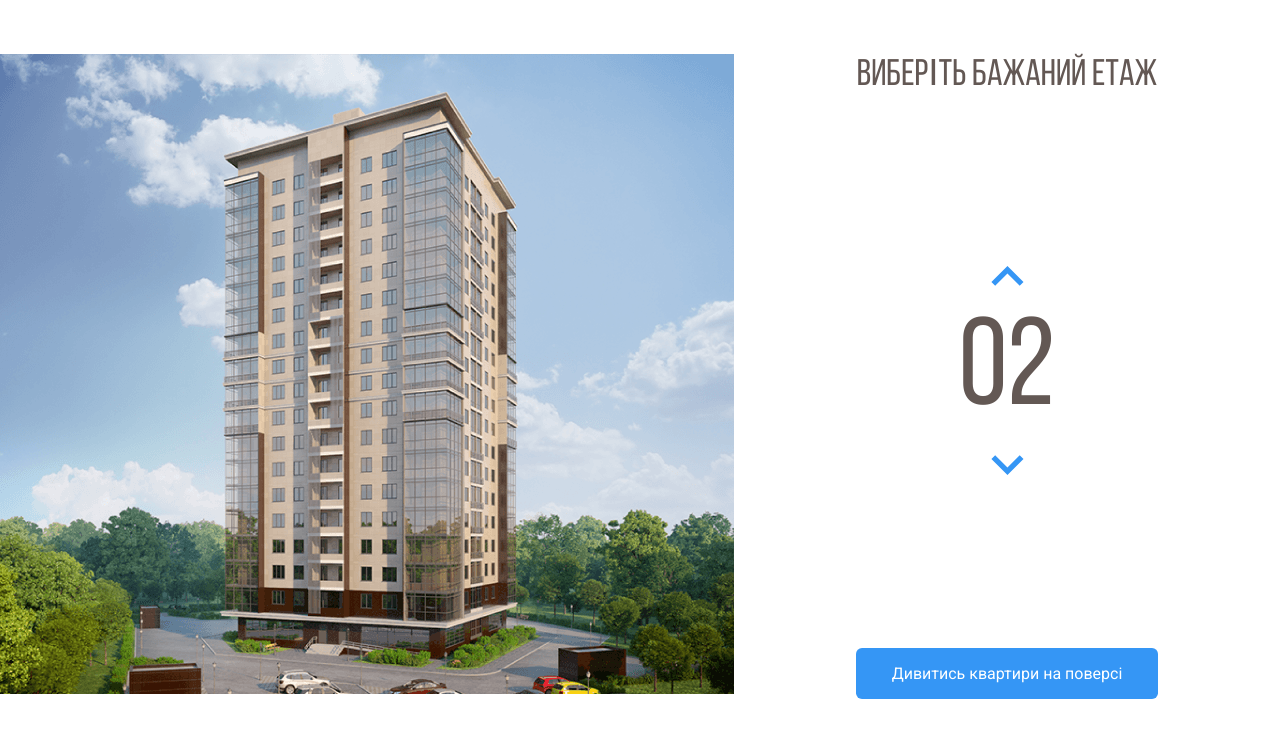
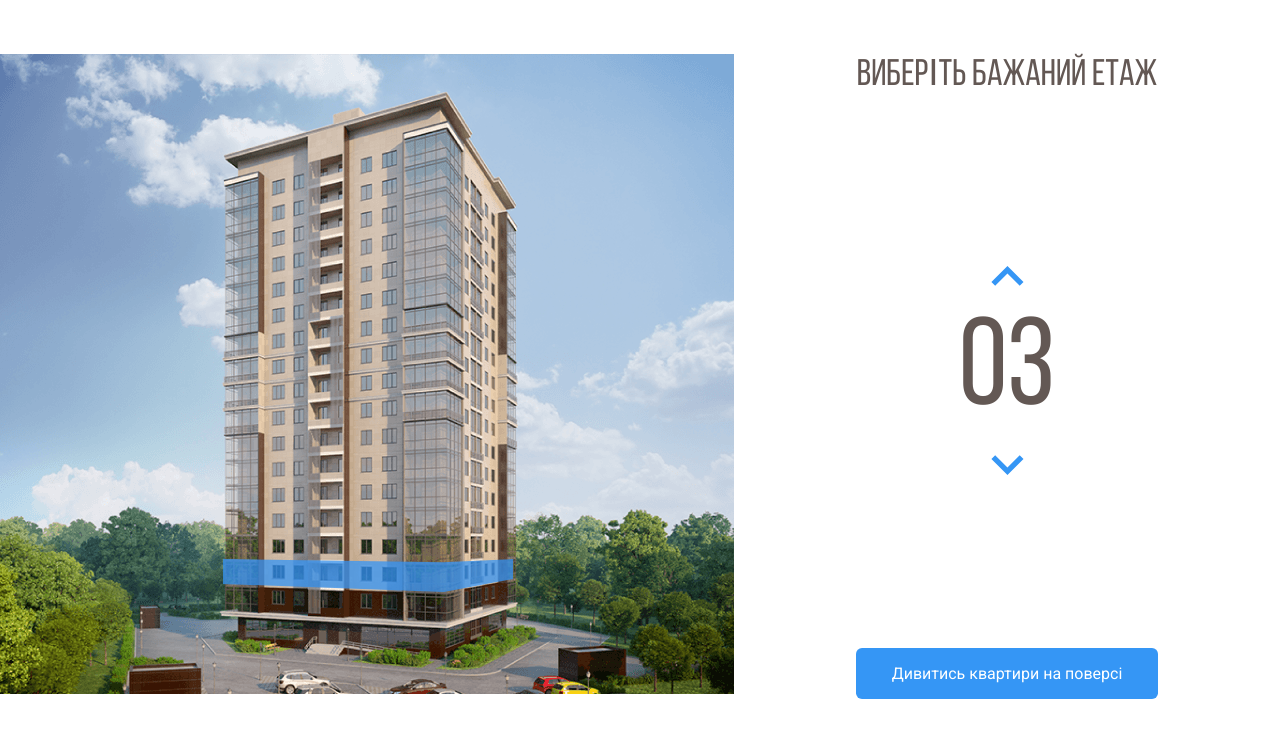
Before and after one commit to Olegopolonets/apartment_complex, a plain HTML site: page index.html in a window 1280 px wide. Both pictures are taken after a click on the button 1007 px from the left and 347 px from the top of the page. Shown: the part 69-800 px from the top of the page. Drawn offline with nearby package versions, Linux system fonts and the light colour scheme.

Commit message:
add js cod, hover and click appartement

```diff
--- a/css/style.css
+++ b/css/style.css
@@ -93,6 +93,10 @@ body {
     opacity: 1;
 }
 
+path.current-floor {
+    opacity: 1;
+}
+
 .counter-group {
     display: flex;
     flex-direction: column;
--- a/index.html
+++ b/index.html
@@ -56,30 +56,39 @@
                     </pattern>
                     <image id="image0_1_86" width="740" height="640" xlink:href="img/home.png" />
                 </defs>
-                <path d="M222 531L442.8 539L512 525.3V547L443.5 566.7L222 555.7V531Z" fill="#3595F6"
+                <path data-floor="02" d="M222 531L442.8 539L512 525.3V547L443.5 566.7L222 555.7V531Z" fill="#3595F6"
                     fill-opacity="0.75" />
-                <path d="M223 530V505L443.3 508.3L513 505V525L443.7 538L223 530Z" fill="#3595F6" fill-opacity="0.75" />
-                <path d="M223 504V479H444H513V502L445 509L223 504Z" fill="#3595F6" fill-opacity="0.75" />
-                <path d="M223 480V455L444.3 451.3L512 458V480H444" fill="#3595F6" fill-opacity="0.75" />
-                <path d="M223 454V428L444.5 424.7L513 435.7V457L444 450.3L223 454Z" fill="#3595F6"
+                <path data-floor="03" d="M223 530V505L443.3 508.3L513 505V525L443.7 538L223 530Z" fill="#3595F6"
                     fill-opacity="0.75" />
-                <path d="M222 427V403.3L443 391L514 414V435.3L443 423L222 427Z" fill="#3595F6" fill-opacity="0.75" />
-                <path d="M222 405V380L444.2 363.7L514 392.3V413L443.7 391.3L222 405Z" fill="#3595F6"
+                <path data-floor="04" d="M223 504V479H444H513V502L445 509L223 504Z" fill="#3595F6"
                     fill-opacity="0.75" />
-                <path d="M222 380V355L444.5 334.7L514 371.3V392L442 363.3L222 380Z" fill="#3595F6"
+                <path data-floor="05" d="M223 480V455L444.3 451.3L512 458V480H444" fill="#3595F6" fill-opacity="0.75" />
+                <path data-floor="06" d="M223 454V428L444.5 424.7L513 435.7V457L444 450.3L223 454Z" fill="#3595F6"
                     fill-opacity="0.75" />
-                <path d="M222 354V330L445 305.3L514 349.3V371L444.7 333L222 354Z" fill="#3595F6" fill-opacity="0.75" />
-                <path d="M222 329V305L444.5 276.3L514 327.3V348L443.7 305.7L222 329Z" fill="#3595F6"
+                <path data-floor="07" d="M222 427V403.3L443 391L514 414V435.3L443 423L222 427Z" fill="#3595F6"
                     fill-opacity="0.75" />
-                <path d="M221 305V281L443.3 248L514 307.3V327L444 276.3L221 305Z" fill="#3595F6" fill-opacity="0.75" />
-                <path d="M222 280V256L443.2 221L513 285V306L444.3 247.7L222 280Z" fill="#3595F6" fill-opacity="0.75" />
-                <path d="M222 256V231L444.3 193L513 263.3V284L444 220L222 256Z" fill="#3595F6" fill-opacity="0.75" />
-                <path d="M222 230V205L442.8 161.3L513 240.3V263L444 189.7L222 230Z" fill="#3595F6"
+                <path data-floor="08" d="M222 405V380L444.2 363.7L514 392.3V413L443.7 391.3L222 405Z" fill="#3595F6"
                     fill-opacity="0.75" />
-                <path d="M223 206V181L443 133L513 218V241L442.3 161.7L223 206Z" fill="#3595F6" fill-opacity="0.75" />
-                <path d="M222 181V156L441.8 104L513 196.3V219L443.3 132.7L222 181Z" fill="#3595F6"
+                <path data-floor="09" d="M222 380V355L444.5 334.7L514 371.3V392L442 363.3L222 380Z" fill="#3595F6"
                     fill-opacity="0.75" />
-                <path d="M222 156V130L444 73.3L513 175V196L443.7 104.3L222 156Z" fill="#3595F6" fill-opacity="0.75" />
+                <path data-floor="10" d="M222 354V330L445 305.3L514 349.3V371L444.7 333L222 354Z" fill="#3595F6"
+                    fill-opacity="0.75" />
+                <path data-floor="11" d="M222 329V305L444.5 276.3L514 327.3V348L443.7 305.7L222 329Z" fill="#3595F6"
+                    fill-opacity="0.75" />
+                <path data-floor="12" d="M221 305V281L443.3 248L514 307.3V327L444 276.3L221 305Z" fill="#3595F6"
+                    fill-opacity="0.75" />
+                <path data-floor="13" d="M222 280V256L443.2 221L513 285V306L444.3 247.7L222 280Z" fill="#3595F6"
+                    fill-opacity="0.75" />
+                <path data-floor="14" d="M222 256V231L444.3 193L513 263.3V284L444 220L222 256Z" fill="#3595F6"
+                    fill-opacity="0.75" />
+                <path data-floor="15" d="M222 230V205L442.8 161.3L513 240.3V263L444 189.7L222 230Z" fill="#3595F6"
+                    fill-opacity="0.75" />
+                <path data-floor="16" d="M223 206V181L443 133L513 218V241L442.3 161.7L223 206Z" fill="#3595F6"
+                    fill-opacity="0.75" />
+                <path data-floor="17" d="M222 181V156L441.8 104L513 196.3V219L443.3 132.7L222 181Z" fill="#3595F6"
+                    fill-opacity="0.75" />
+                <path data-floor="18" d="M222 156V130L444 73.3L513 175V196L443.7 104.3L222 156Z" fill="#3595F6"
+                    fill-opacity="0.75" />
             </svg>
         </div>
         <div class="main-info">
@@ -96,6 +105,10 @@
             <button class="button button-primary">Дивитись квартири на поверсі</button>
         </div>
     </main>
+
+    <script src="https://code.jquery.com/jquery-3.6.0.min.js"
+        integrity="sha256-/xUj+3OJU5yExlq6GSYGSHk7tPXikynS7ogEvDej/m4=" crossorigin="anonymous"></script>
+    <script src="js/main.js"></script>
 </body>
 
 </html>
--- /dev/null
+++ b/js/main.js
@@ -0,0 +1,35 @@
+$(document).ready(function () {
+    let currentFloor = 2;
+    let counterUp = $(".counter-up");
+    let counterDown = $(".counter-down");
+    let floorPath = $(".home-image path");
+    floorPath.on("mouseover", function () {
+        floorPath.removeClass("current-floor")
+        currentFloor = $(this).attr("data-floor");
+        $(".counter").text(currentFloor);
+    });
+
+    counterUp.on("click", function () {
+        if (currentFloor < 18) {
+            currentFloor++;
+            let usCurrentFloor = currentFloor.toLocaleString("en-US", {
+                minimumIntegerDigits: 2, useGrouping: false
+            });
+            $(".counter").text(usCurrentFloor);
+            floorPath.removeClass("current-floor")
+            $(`[data-floor= ${usCurrentFloor}]`).toggleClass("current-floor");
+        }
+    })
+
+    counterDown.on("click", function () {
+        if (currentFloor > 2) {
+            currentFloor--;
+            let usCurrentFloor = currentFloor.toLocaleString("en-US", {
+                minimumIntegerDigits: 2, useGrouping: false
+            });
+            $(".counter").text(usCurrentFloor);
+            floorPath.removeClass("current-floor")
+            $(`[data-floor= ${usCurrentFloor}]`).toggleClass("current-floor");
+        }
+    })
+});
```
